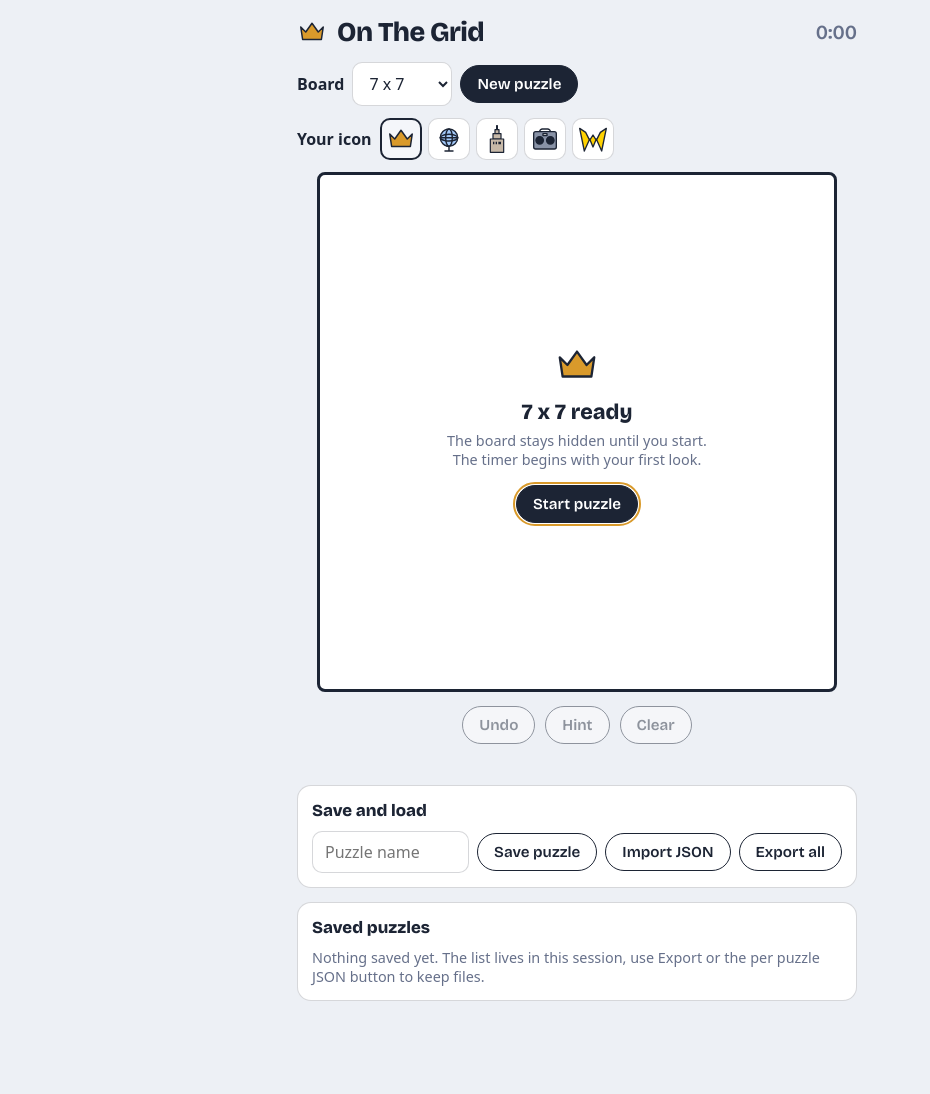
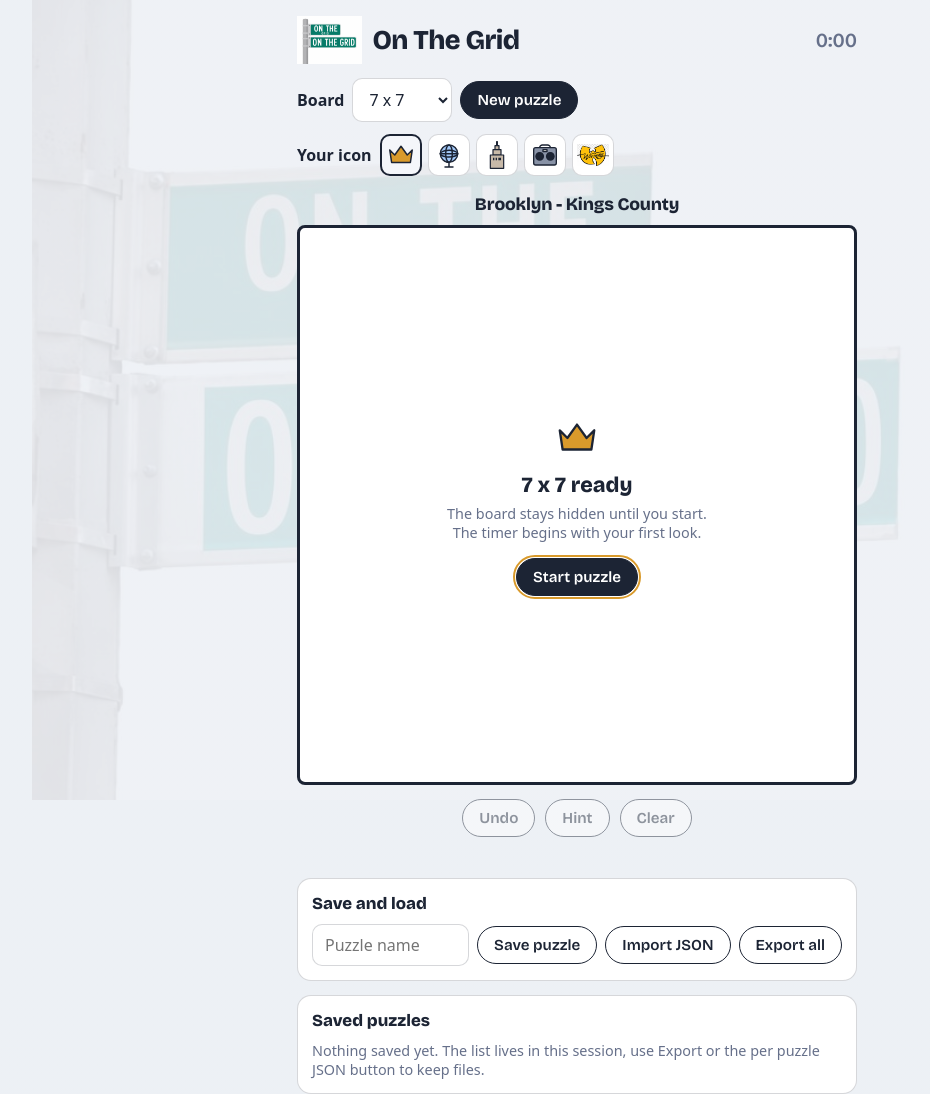
Before and after one commit to mtahsin26/onthegrid, a website with bundled scripts: page index.html in a window 1280 px wide. Shown: the whole page, without its empty margins (63-993 px from the left). Before the commit the page ends 1001 px from the top, so only its background shows below. Built offline with nearby package versions, Linux system fonts and the light colour scheme.

Commit message:
added nyc theme icons for boroughs

```diff
--- a/index.html
+++ b/index.html
@@ -11,10 +11,7 @@
 
 <header>
   <div class="brand">
-    <svg width="30" height="30" viewBox="0 0 24 24" aria-hidden="true">
-      <path fill="#d99a2b" stroke="#1c2434" stroke-width="1.2" stroke-linejoin="round"
-        d="M3 8l4 4 5-7 5 7 4-4-1.5 10h-15z"/>
-    </svg>
+    <img class="brand-img" src="otgvector.jpg" alt="">
     <h1>On The Grid</h1>
   </div>
   <div class="timer" id="timer">0:00</div>
@@ -30,6 +27,10 @@
   <div class="icon-picker">
     <span class="icon-label">Your icon</span>
     <div class="icon-choices" id="iconChoices"></div>
+  </div>
+
+  <div class="icon-panel">
+    <span id="iconSelected"></span>
   </div>
 
   <div class="board-wrap" id="boardWrap">
--- a/js/app.js
+++ b/js/app.js
@@ -16,26 +16,33 @@ import {
 // cell slot without extra scaling logic.
 const ICONS = {
   brooklyn: {
-    name: "Brooklyn — Crown",
+    borough: "Brooklyn",
+    nickname: "Kings County",
     svg: '<svg viewBox="0 0 24 24" aria-hidden="true"><path fill="#d99a2b" stroke="#1c2434" stroke-width="1.2" stroke-linejoin="round" d="M3 8l4 4 5-7 5 7 4-4-1.5 10h-15z"/></svg>'
   },
   queens: {
-    name: "Queens — Unisphere",
+    borough: "Queens",
+    nickname: "The World's Borough",
     svg: '<svg viewBox="0 0 24 24" aria-hidden="true"><g stroke="#1c2434" stroke-width="1.1" stroke-linecap="round" fill="none"><circle cx="12" cy="11" r="6.5" fill="#a3c9f9"/><ellipse cx="12" cy="11" rx="6.5" ry="2.5"/><ellipse cx="12" cy="11" rx="2.5" ry="6.5"/><line x1="5.5" y1="11" x2="18.5" y2="11"/><path d="M12 18v3M9 21h6"/></g></svg>'
   },
   manhattan: {
-    name: "Manhattan — Empire State",
+    borough: "Manhattan",
+    nickname: "Empire State of Mind",
     svg: '<svg viewBox="0 0 24 24" aria-hidden="true"><g fill="#c7b9a8" stroke="#1c2434" stroke-width="0.9" stroke-linejoin="round"><path d="M11.7 2h0.6v3h-0.6z"/><path d="M10.5 5h3v3h-3z"/><path d="M9 8h6v4H9z"/><path d="M7 12h10v10H7z"/><path d="M9 14h1v2H9zM11 14h1v2h-1zM13 14h1v2h-1zM14 14h1v2h-1z" fill="#1c2434" stroke="none"/></g></svg>'
   },
   bronx: {
-    name: "Bronx — Boombox",
+    borough: "Bronx",
+    nickname: "The Boogie Down",
     svg: '<svg viewBox="0 0 24 24" aria-hidden="true"><g stroke="#1c2434" stroke-width="1" stroke-linejoin="round"><path fill="none" d="M8 6.5c0-1 1-2 2-2h4c1 0 2 1 2 2"/><rect x="3.5" y="6.5" width="17" height="13" rx="1.5" fill="#8892a6"/><circle cx="8" cy="13" r="2.8" fill="#1c2434"/><circle cx="16" cy="13" r="2.8" fill="#1c2434"/><rect x="10.5" y="8" width="3" height="1.5" fill="#e6e6e0"/></g></svg>'
   },
   statenisland: {
-    name: "Staten Island — Wu-Tang",
-    svg: '<svg viewBox="0 0 24 24" aria-hidden="true"><path fill="#FFD200" stroke="#1c2434" stroke-width="1" stroke-linejoin="round" d="M2 4l3.5 17 4-9 2.5 6 2.5-6 4 9L22 4l-4.5 3-3 6-2.5-4-2.5 4-3-6z"/></svg>'
+    borough: "Staten Island",
+    nickname: "The Shaolin",
+    svg: '<img src="wutangicon.png" alt="" draggable="false">'
   }
 };
+
+const iconLabel = key => ICONS[key].borough + " - " + ICONS[key].nickname;
 
 let currentIcon = "brooklyn"; // default matches original crown
 
@@ -503,6 +510,7 @@ function renderSavedList() {
 function applyIcon() {
   document.getElementById("winIcon").innerHTML = ICONS[currentIcon].svg;
   document.getElementById("gateIcon").innerHTML = ICONS[currentIcon].svg;
+  document.getElementById("iconSelected").textContent = iconLabel(currentIcon);
   document.querySelectorAll(".icon-btn").forEach(b => {
     const sel = b.dataset.icon === currentIcon;
     b.classList.toggle("selected", sel);
@@ -518,8 +526,8 @@ function buildIconPicker() {
     btn.type = "button";
     btn.className = "icon-btn";
     btn.dataset.icon = key;
-    btn.title = icon.name;
-    btn.setAttribute("aria-label", icon.name);
+    btn.title = iconLabel(key);
+    btn.setAttribute("aria-label", iconLabel(key));
     btn.innerHTML = icon.svg;
     btn.addEventListener("click", () => { currentIcon = key; applyIcon(); });
     host.appendChild(btn);
--- a/styles.css
+++ b/styles.css
@@ -11,7 +11,11 @@
 * { box-sizing: border-box; margin: 0; padding: 0; -webkit-tap-highlight-color: transparent; }
 html, body { height: 100%; }
 body {
-  background: var(--bg);
+  /* Faded sign as a fixed backdrop; 90% opaque bg tint sits on top
+     so text stays readable while the NYC image bleeds through. */
+  background:
+    linear-gradient(rgba(237, 240, 245, 0.90), rgba(237, 240, 245, 0.90)) fixed,
+    url("otgimage.jpg") center/contain no-repeat fixed var(--bg);
   color: var(--ink);
   font-family: system-ui, -apple-system, "Segoe UI", sans-serif;
   display: flex;
@@ -32,7 +36,11 @@ header {
 }
 .brand { display: flex; align-items: center; gap: 10px; }
 .brand h1 { font-size: 1.7rem; font-weight: 800; letter-spacing: -0.02em; }
-.brand svg { display: block; }
+.brand-img {
+  display: block;
+  height: 48px;
+  width: auto;
+}
 .timer {
   font-size: 1.25rem;
   font-weight: 600;
@@ -85,6 +93,18 @@ select:focus-visible, input:focus-visible, .btn:focus-visible, .cell:focus-visib
   flex-wrap: wrap;
 }
 .icon-picker .icon-label { font-weight: 600; }
+.icon-panel {
+  background: transparent;
+  border: 0;
+  margin-top: 4px;
+  padding: 6px 0 10px;
+  text-align: center;
+  font-family: "Bricolage Grotesque", system-ui, sans-serif;
+  font-weight: 800;
+  letter-spacing: -0.01em;
+  font-size: 1.1rem;
+  color: var(--ink);
+}
 .icon-choices { display: flex; gap: 6px; flex-wrap: wrap; }
 .icon-btn {
   width: 42px;
@@ -98,7 +118,7 @@ select:focus-visible, input:focus-visible, .btn:focus-visible, .cell:focus-visib
   align-items: center;
   justify-content: center;
 }
-.icon-btn svg { width: 100%; height: 100%; }
+.icon-btn svg, .icon-btn img { width: 100%; height: 100%; object-fit: contain; }
 .icon-btn:hover { background: #f4f6fa; }
 .icon-btn.selected {
   border-color: var(--ink);
@@ -117,7 +137,7 @@ select:focus-visible, input:focus-visible, .btn:focus-visible, .cell:focus-visib
   touch-action: none;
   user-select: none;
   -webkit-user-select: none;
-  width: min(92vw, 520px);
+  width: 100%;
   aspect-ratio: 1;
 }
 /* The board is fully hidden, not just covered, so the puzzle
@@ -127,8 +147,6 @@ select:focus-visible, input:focus-visible, .btn:focus-visible, .cell:focus-visib
   display: none;
   position: absolute;
   inset: 0;
-  width: min(92vw, 520px);
-  margin: 0 auto;
   border: 3px solid var(--ink);
   border-radius: 8px;
   background: var(--surface);
@@ -140,7 +158,7 @@ select:focus-visible, input:focus-visible, .btn:focus-visible, .cell:focus-visib
   padding: 20px;
 }
 .board-wrap.armed .board-gate { display: flex; }
-.board-gate svg { width: 46px; height: 46px; }
+.board-gate svg, .board-gate img { width: 46px; height: 46px; object-fit: contain; }
 .board-gate .gate-size {
   font-family: "Bricolage Grotesque", system-ui, sans-serif;
   font-size: 1.35rem;
@@ -172,13 +190,14 @@ select:focus-visible, input:focus-visible, .btn:focus-visible, .cell:focus-visib
   pointer-events: none;
 }
 .cell .mark-x.auto { color: rgba(28, 36, 52, 0.3); }
-.cell svg {
+.cell svg, .cell img {
   position: absolute;
   left: 21%;
   top: 21%;
   width: 58%;
   height: 58%;
   pointer-events: none;
+  object-fit: contain;
 }
 .cell.conflict::after {
   content: "";
@@ -251,7 +270,7 @@ input[type="file"] { display: none; }
   max-width: 320px;
   width: 100%;
 }
-.win-card .crown-big svg { width: 64px; height: 64px; }
+.win-card .crown-big svg, .win-card .crown-big img { width: 64px; height: 64px; object-fit: contain; }
 .win-card h2 { font-size: 1.5rem; margin: 8px 0 4px; }
 .win-card p { color: var(--muted); margin-bottom: 16px; }
 .win-actions { display: flex; flex-direction: column; gap: 8px; }
```
Also changed, not shown: otgimage.jpg (added), otgvector.jpg (added), wutangicon.png (added).
